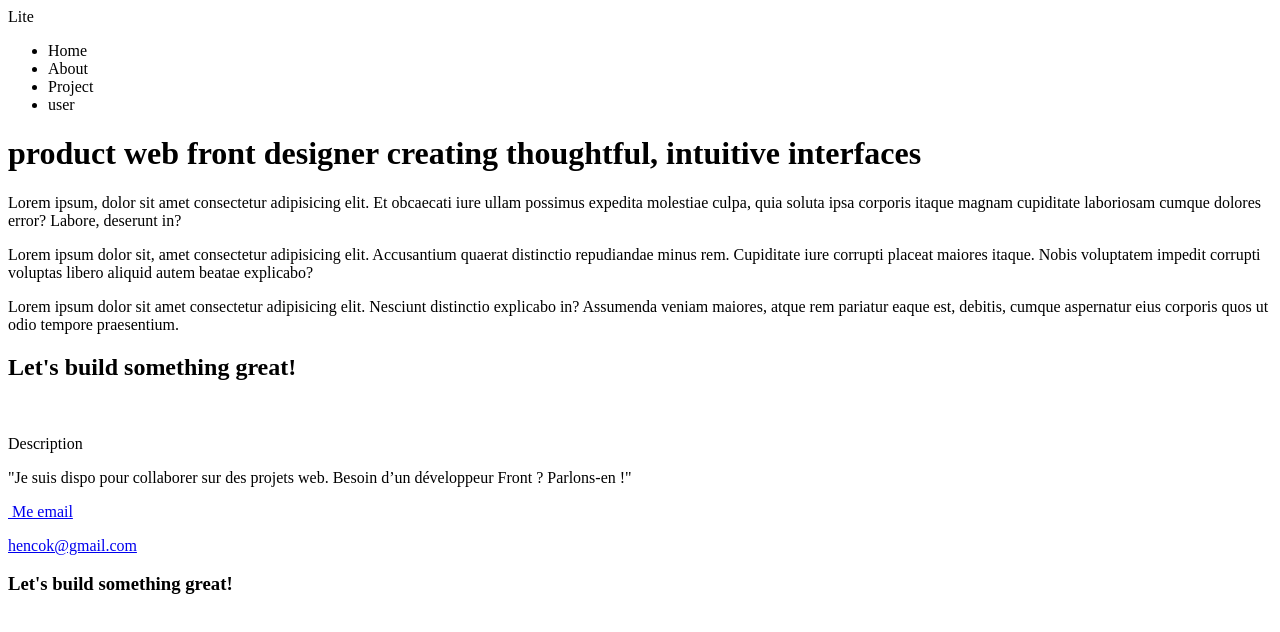
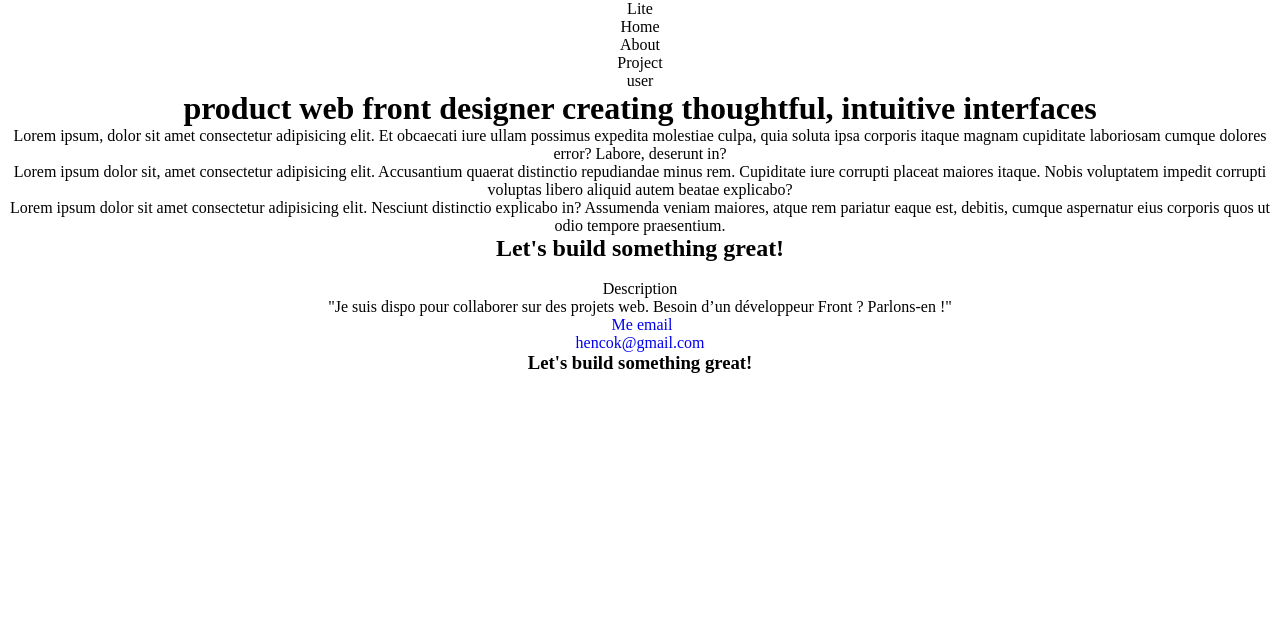
Before and after one commit to Henock-Lite/Henock-Lite.github.io, a plain HTML site: page index.html in a window 1280 px wide. Drawn offline with Linux system fonts and the light colour scheme.

Commit message:
function,mixin,variable

```diff
--- a/assets/base/_reset.scss
+++ b/assets/base/_reset.scss
@@ -7,7 +7,10 @@
 html {
   scroll-behavior: smooth;
 }
-
 a {
   text-decoration: none;
+  list-style: none;
 }
+li{
+  list-style: none;
+}
--- a/assets/helpers/_functions.scss
+++ b/assets/helpers/_functions.scss
@@ -0,0 +1,25 @@
+// conversion px en rem
+@function convertir-rem($pixels) {
+  @return $pixels / 16 * 1rem;
+}
+@function modifier-couleur($couleur, $percent) {
+  @if $percent > 0 {
+    @return lighten($couleur, $percent);
+  } @else {
+    @return darken($couleur, abs($percent));
+  }
+}
+
+@function largeur-respons($min, $max) {
+    @return clamp($min, 2vw, $max);
+  }
+
+  @function espace($facteur) {
+    $base: 8px; // Taille de base
+    @return $facteur * $base;
+  }
+
+  @function espacement($niveau) {
+    $espacements: (1: 4px, 2: 8px, 3: 16px, 4: 32px);
+    @return map-get($espacements, $niveau);
+  }
--- a/assets/helpers/_mixin.scss
+++ b/assets/helpers/_mixin.scss
@@ -0,0 +1,9 @@
+
+@mixin flexcenter{
+    display: flex;
+    justify-content: center;
+ }
+ @mixin gridcolumn{
+    display: grid;
+    grid-template-columns: repeat(2,50%);
+ }
--- a/assets/helpers/_settings.scss
+++ b/assets/helpers/_settings.scss
@@ -1,5 +1,5 @@
-// @use"";
-// @use"";
-// @use"";
-// @use"";
-// @use"";
+body{
+    width: 100%;
+    text-align: center;
+    height: 100%;
+ }
--- a/assets/helpers/_variable.scss
+++ b/assets/helpers/_variable.scss
@@ -1 +1,10 @@
-$font1:Lexend,sans-serif;
+$couleurs: (
+  primaire: #3498db,
+  secondaire: #2ecc71,
+  danger: #e74c3c,
+);
+.button {
+  background-color: map-get($couleurs, primaire); // Résultat : #3498db
+}
+
+$font1: Lexend, sans-serif;
--- a/assets/styles/layouts/_nav.scss
+++ b/assets/styles/layouts/_nav.scss
@@ -0,0 +1,3 @@
+nav{
+
+}
--- a/assets/styles/main.scss
+++ b/assets/styles/main.scss
@@ -1,9 +1,10 @@
+
+@use"../base/typographie";
+@use"../base/reset";
 @use "../helpers/settings";
 @use "../helpers/functions";
 @use "../helpers/mixin";
 @use "../helpers/variable";
-@use "../base/typographie";
-@use "../base/reset";
 @use "./layouts/header";
 @use "./layouts/nav";
 @use "./layouts/buildSection";
--- a/index.html
+++ b/index.html
@@ -3,6 +3,7 @@
   <head>
     <meta charset="UTF-8" />
     <meta name="viewport" content="width=device-width, initial-scale=1.0" />
+    <link rel="stylesheet" href="./assets/styles/main.css">
     <title>Henock-Lite</title>
   </head>
 
```
Also changed, not shown: assets/styles/main.css, 1 other file.
